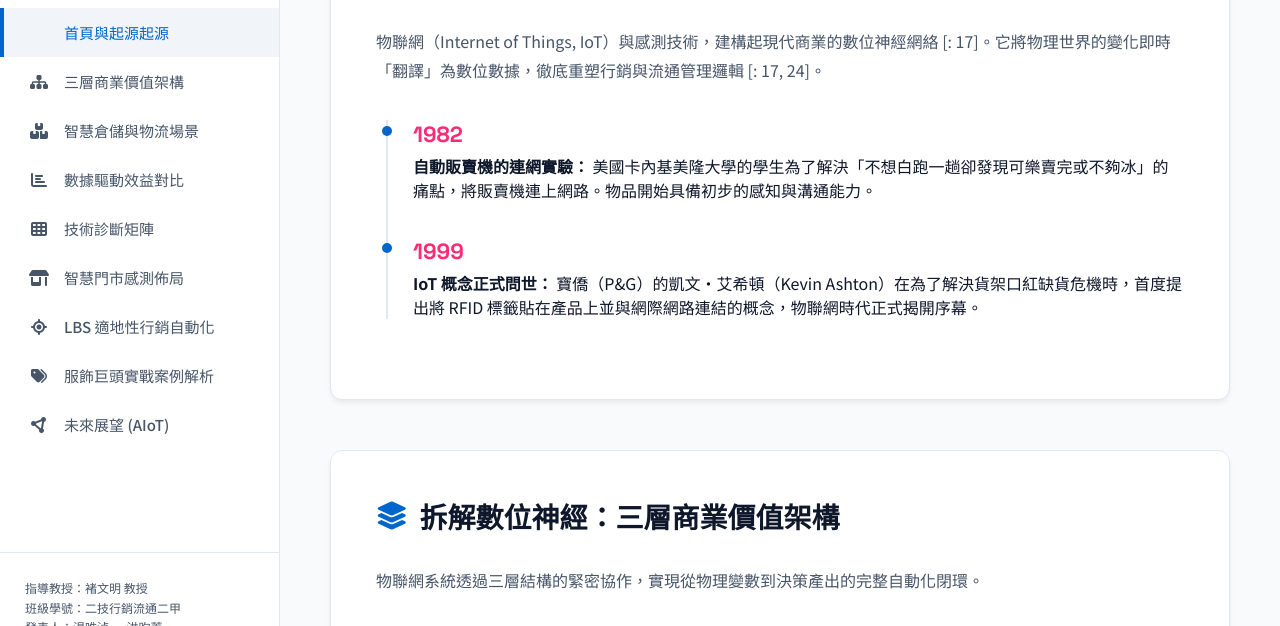
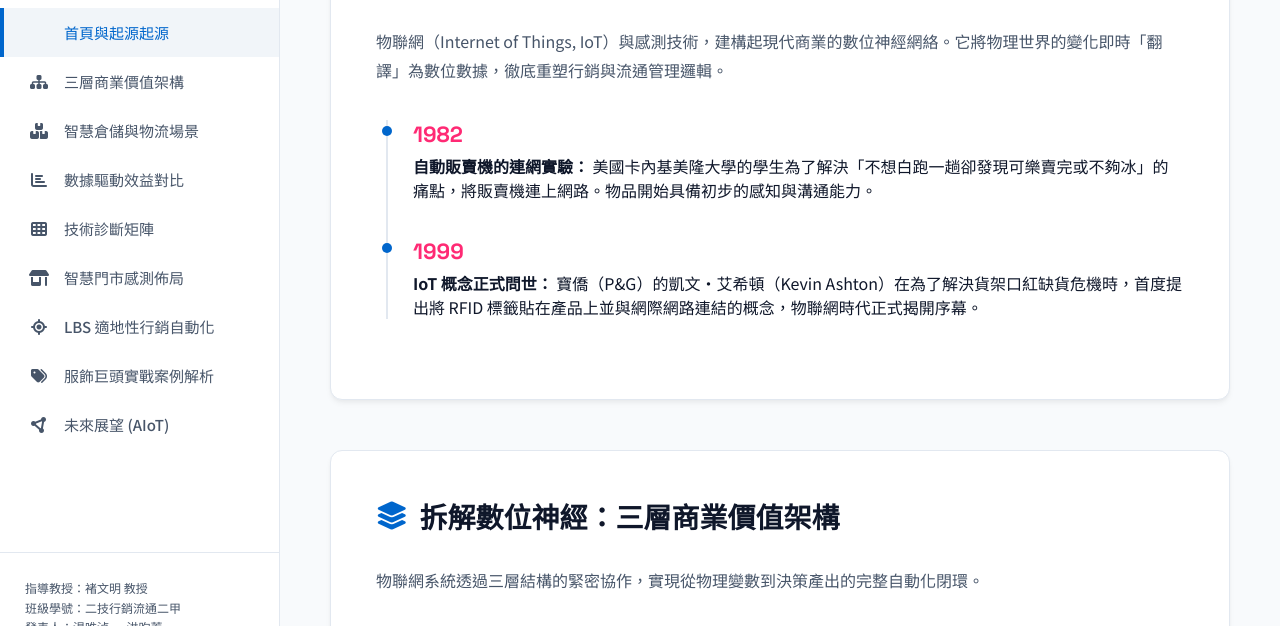
Before and after one commit to suga930316-boop/suga930316-boop-IoT, a plain HTML site: page index.html in a window 1280 px wide. Shown: the part 139-765 px from the top of the page. Drawn offline with nearby package versions, Linux system fonts and the light colour scheme.

Commit message:
Update index.html

```diff
--- a/index.html
+++ b/index.html
@@ -373,7 +373,7 @@
         <section id="intro">
             <h1 class="slide-title"><i class="fa-solid fa-globe"></i>物聯網與感測技術的起源</h1>
             <p class="description">
-                物聯網（Internet of Things, IoT）與感測技術，建構起現代商業的數位神經網絡 [: 17]。它將物理世界的變化即時「翻譯」為數位數據，徹底重塑行銷與流通管理邏輯 [: 17, 24]。
+                物聯網（Internet of Things, IoT）與感測技術，建構起現代商業的數位神經網絡。它將物理世界的變化即時「翻譯」為數位數據，徹底重塑行銷與流通管理邏輯。
             </p>
             <div class="timeline">
                 <div class="timeline-item">
```
